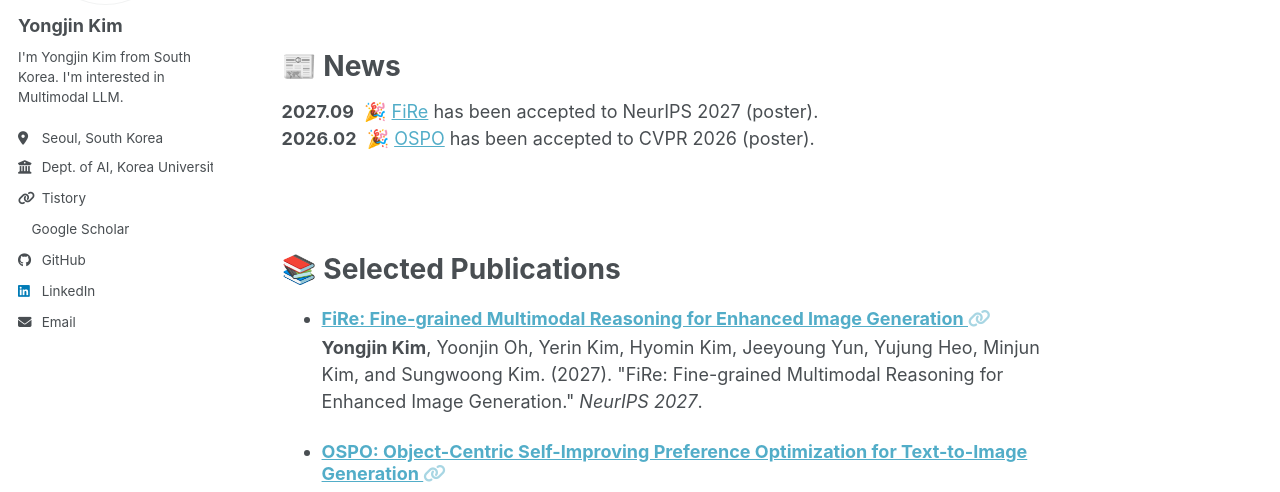
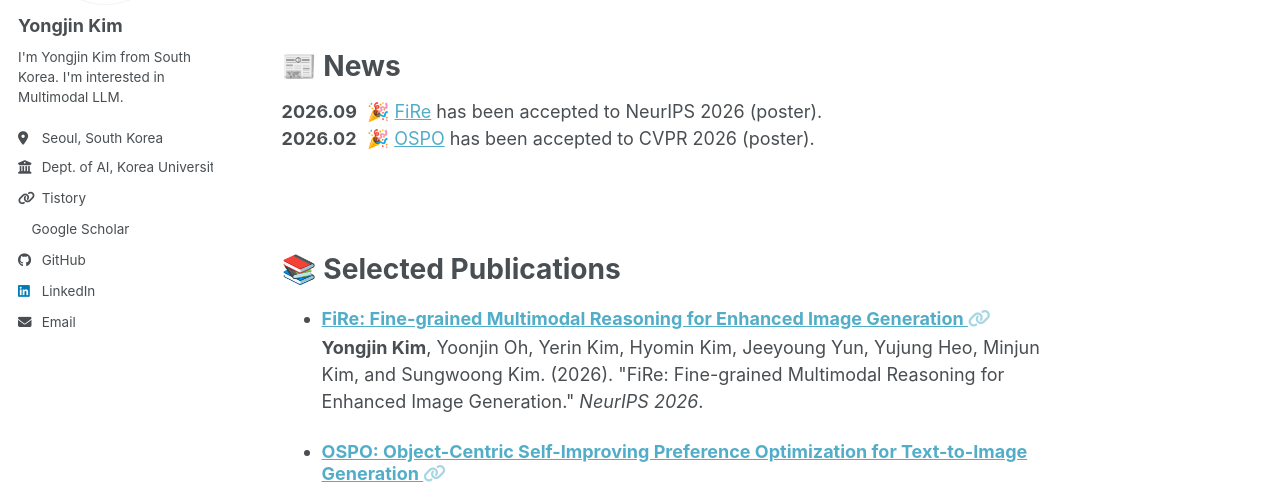
Before and after one commit to Pulyong/Pulyong.github.io, a Jekyll site: the page built from _pages/about.md, in a window 1280 px wide and 1110 px high. Shown: the part 325-817 px from the top of the window. Built offline with Jekyll 4.4.1, drawn with Linux system fonts in a browser that asks for light colours; a style sheet for code colours, icons or effects is not loaded.

Commit message:
publication date update

```diff
--- a/_pages/about.md
+++ b/_pages/about.md
@@ -15,7 +15,7 @@ My research interests include Multimodal LLM (MLLM) and Unified MLLM, and I am p
 
 📰 News
 ======
-**2027.09** &nbsp;🎉 <a href="https://arxiv.org/abs/2604.13491" target="_blank" rel="noopener noreferrer">FiRe</a> has been accepted to NeurIPS 2027 (poster).
+**2026.09** &nbsp;🎉 <a href="https://arxiv.org/abs/2604.13491" target="_blank" rel="noopener noreferrer">FiRe</a> has been accepted to NeurIPS 2026 (poster).
 <br>
 **2026.02** &nbsp;🎉 <a href="https://arxiv.org/abs/2506.02015" target="_blank" rel="noopener noreferrer">OSPO</a> has been accepted to CVPR 2026 (poster).
 
--- a/_publications/2027-12-01-fire.md
+++ b/_publications/2027-12-01-fire.md
@@ -2,10 +2,10 @@
 title: "FiRe: Fine-grained Multimodal Reasoning for Enhanced Image Generation"
 collection: publications
 category: conferences
-permalink: /publication/2027-12-01-fire
-date: 2027-12-01
+permalink: /publication/2026-09-24-fire
+date: 2026-09-24
 venue: 'NeurIPS'
 paperurl: 'https://arxiv.org/abs/2604.13491'
 link: 'https://arxiv.org/abs/2604.13491'
-citation: '<b>Yongjin Kim</b>, Yoonjin Oh, Yerin Kim, Hyomin Kim, Jeeyoung Yun, Yujung Heo, Minjun Kim, and Sungwoong Kim. (2027). &quot;FiRe: Fine-grained Multimodal Reasoning for Enhanced Image Generation.&quot; <i>NeurIPS 2027</i>.'
+citation: '<b>Yongjin Kim</b>, Yoonjin Oh, Yerin Kim, Hyomin Kim, Jeeyoung Yun, Yujung Heo, Minjun Kim, and Sungwoong Kim. (2026). &quot;FiRe: Fine-grained Multimodal Reasoning for Enhanced Image Generation.&quot; <i>NeurIPS 2026</i>.'
 ---
```
